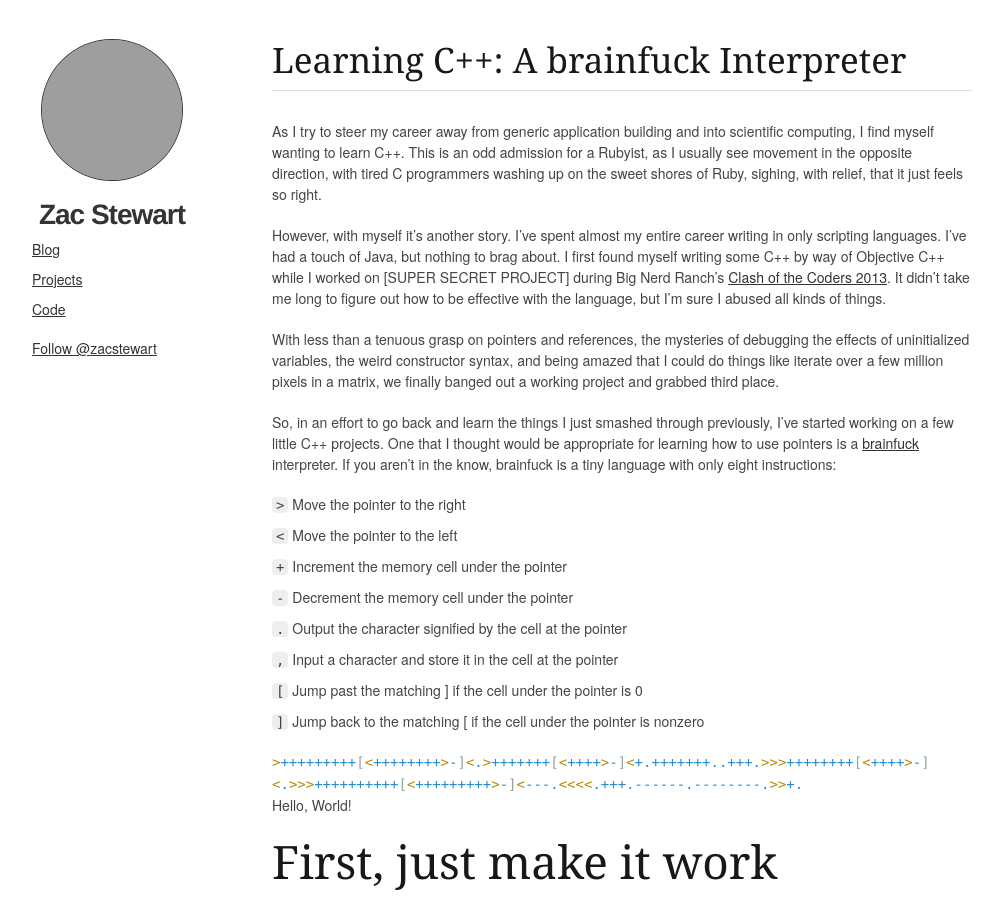
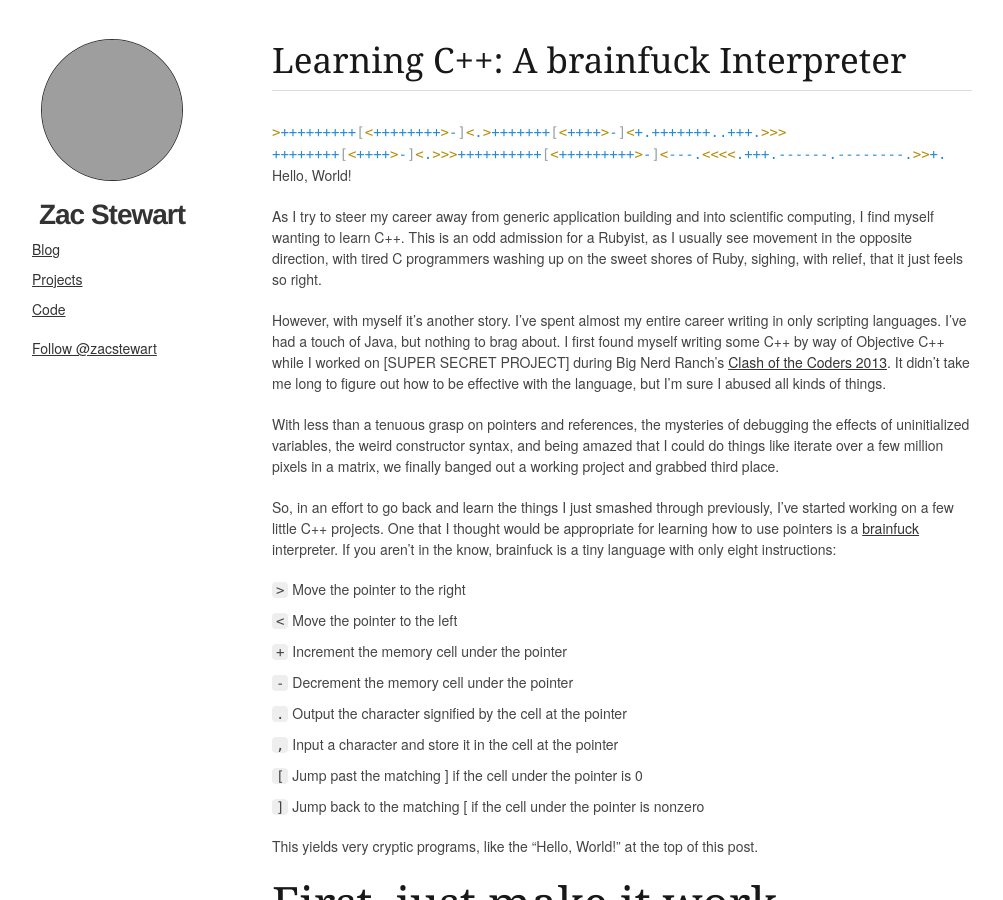
Before and after one commit to zacstewart/zacstewart.github.io, a Jekyll site: the page built from _posts/2013-09-15-learning-cpp-a-brainfuck-interpreter.md, in a window 1280 px wide and 900 px high. Shown: the whole window, without its empty margins (138-1141 px from the left). Built offline with Jekyll 4.4.1, drawn with Linux system fonts in a browser that asks for light colours; Markdown is read by kramdown in place of the engine named in the settings; comment, search, counter and statistics services are not loaded; grey boxes are pictures that could not be loaded.

Commit message:
Re-order Hello, World example

````diff
--- a/_posts/2013-09-15-learning-cpp-a-brainfuck-interpreter.md
+++ b/_posts/2013-09-15-learning-cpp-a-brainfuck-interpreter.md
@@ -2,6 +2,12 @@
 layout: post
 title: 'Learning C++: A brainfuck Interpreter'
 ---
+
+```brainfuck
+>+++++++++[<++++++++>-]<.>+++++++[<++++>-]<+.+++++++..+++.>>>
+++++++++[<++++>-]<.>>>++++++++++[<+++++++++>-]<---.<<<<.+++.------.--------.>>+.
+```
+Hello, World!
 
 As I try to steer my career away from generic application building and into
 scientific computing, I find myself wanting to learn C++. This is an odd
@@ -36,11 +42,8 @@ language with only eight instructions:
 * `[` Jump past the matching ] if the cell under the pointer is 0
 * `]` Jump back to the matching [ if the cell under the pointer is nonzero
 
-```brainfuck
->+++++++++[<++++++++>-]<.>+++++++[<++++>-]<+.+++++++..+++.>>>++++++++[<++++>-]
-<.>>>++++++++++[<+++++++++>-]<---.<<<<.+++.------.--------.>>+.
-```
-Hello, World!
+This yields very cryptic programs, like the "Hello, World!" at the top of this
+post.
 
 # First, just make it work
 
````
